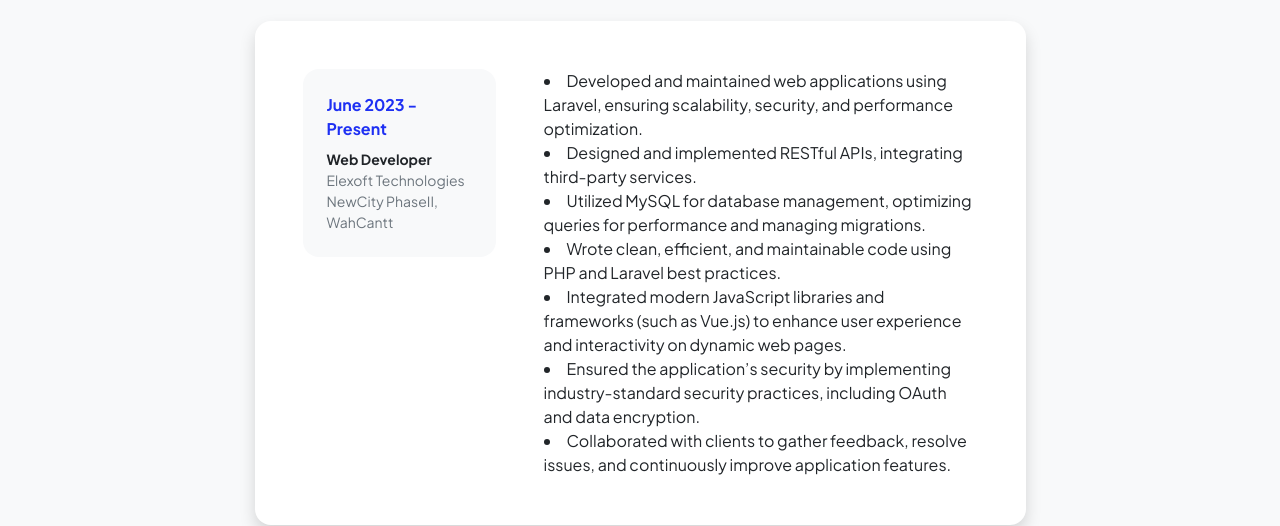
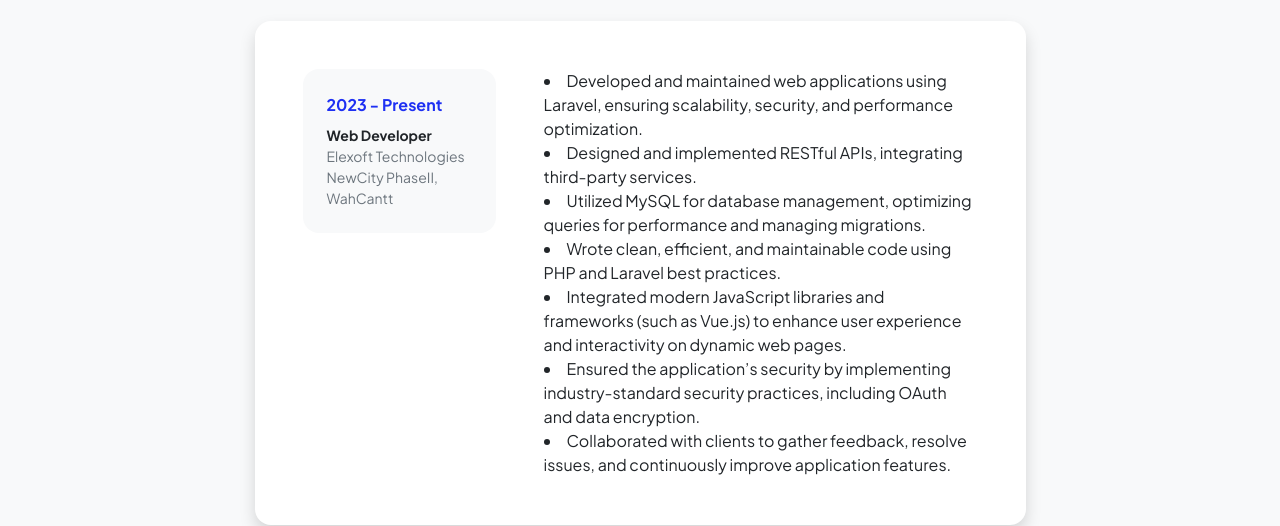
Before and after one commit to ayesha-ja/ayesha-jabeen-portfolio, a plain HTML site: page resume.html in a window 1280 px wide. Shown: the part 287-813 px from the top of the page. Drawn offline with nearby package versions, Linux system fonts and the light colour scheme.

Commit message:
initial commit

```diff
--- a/resume.html
+++ b/resume.html
@@ -42,9 +42,9 @@
                             <div class="card shadow border-0 rounded-4 mb-5">
                                 <div class="card-body p-5">
                                     <div class="row gx-5">
-                                        <div class="col text-center text-lg-start mb-4 mb-lg-0">
+                                        <div class="col-lg-4 text-center text-lg-start mb-4 mb-lg-0">
                                             <div class="bg-light p-4 rounded-4">
-                                                <div class="text-primary fw-bolder mb-2">June 2023 - Present</div>
+                                                <div class="text-primary fw-bolder mb-2">2023 - Present</div>
                                                 <div class="small fw-bolder">Web Developer</div>
                                                 <div class="small text-muted">Elexoft Technologies</div>
                                                 <div class="small text-muted">NewCity PhaseII, WahCantt</div>
```
Lines whose indentation alone changed are shown as unchanged.
